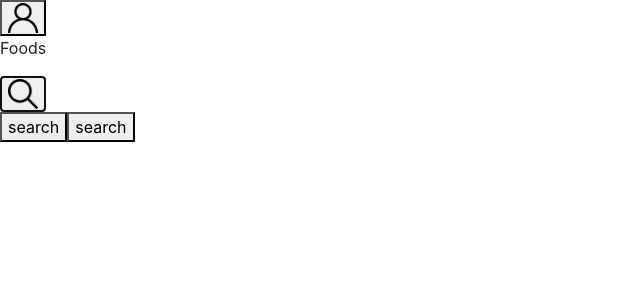
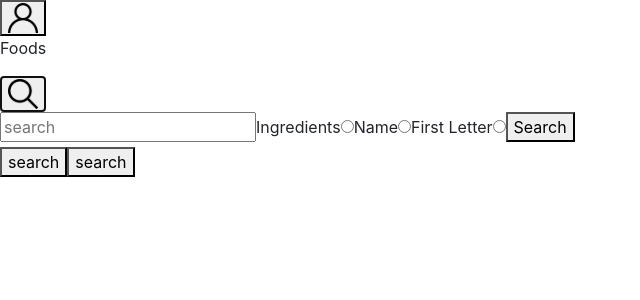
Before and after one commit to andreapmacedo/app-receitas, a React (Create React App) app: page /drinks in a window 1280 px wide. Both pictures are taken after a click on the button 23 px from the left and 94 px from the top of the page. Shown: the top 300 px of the page, without its empty margins (0-640 px from the left). Built offline with nearby package versions, Linux system fonts and the light colour scheme.

Commit message:
Requisito 9 em andamento

```diff
--- a/src/App.js
+++ b/src/App.js
@@ -9,6 +9,7 @@ import {
 import Login from './Pages/Login';
 import Foods from './Pages/Foods';
 import RecipesProvider from './Provider/RecipesProvider';
+import Profile from './Pages/Profile';
 
 function App() {
   return (
@@ -28,7 +29,7 @@ function App() {
           <Route exact component={ Foods } path="/explore/foods/ingredients" />
           <Route exact component={ Foods } path="/explore/drinks/ingredients" />
           <Route exact component={ Foods } path="/explore/foods/nationalities" />
-          <Route exact component={ Foods } path="/profile" />
+          <Route exact component={ Profile } path="/profile" />
           <Route exact component={ Foods } path="/done-recipes" />
           <Route exact component={ Foods } path="/favorite-recipes" />
         </Switch>
--- a/src/Components/Header.jsx
+++ b/src/Components/Header.jsx
@@ -1,28 +1,46 @@
-import React from 'react';
+import React, { useState } from 'react';
+import { useHistory } from 'react-router-dom';
 import imgProfile from '../images/profileIcon.svg';
 import imgSearch from '../images/searchIcon.svg';
-// import RecipesContext from '../Context/RecipesContext';
+import SearchMenu from './SearchMenu';
 
 function Header() {
+  const history = useHistory();
+  const [showInput, setShowInput] = useState(false);
+  // const [showSearch, setShowSearch] = useState(true);
+
+  const handleShowInput = () => setShowInput(!showInput);
+
+  const handleProfile = () => {
+    history.push('/profile');
+  };
+
   return (
     <header className="header">
       <button
         type="button"
         data-testid="profile-top-btn"
+        onClick={ handleProfile }
       >
         <img src={ imgProfile } alt="Profile" />
       </button>
+
       <p
         data-testid="page-title"
       >
         Foods
       </p>
+
       <button
         type="button"
         data-testid="search-top-btn"
+        onClick={ handleShowInput }
       >
         <img src={ imgSearch } alt="Search" />
       </button>
+
+      { showInput && <SearchMenu /> }
+
     </header>);
 }
 
--- /dev/null
+++ b/src/Components/SearchMenu.jsx
@@ -0,0 +1,39 @@
+import React from 'react';
+// import RecipesContext from '../Context/RecipesContext';
+
+export default function SearchMenu() {
+  // const { searchRecipes, setSearchRecipe } = useContext(RecipesContext);
+
+  return (
+    <div>
+      <input data-testid="search-input" type="text" placeholder="search" />
+      <label htmlFor="ingredient">
+        Ingredients
+        <input
+          data-testid="ingredient-search-radio"
+          type="radio"
+          value="ingredient"
+        />
+      </label>
+
+      <label htmlFor="name-ingredient">
+        Name
+        <input
+          data-testid="name-search-radio"
+          type="radio"
+          value="name-ingredient"
+        />
+      </label>
+
+      <label htmlFor="first-letter">
+        First Letter
+        <input
+          data-testid="first-letter-search-radio"
+          type="radio"
+          value="first-letter"
+        />
+      </label>
+      <button data-testid="exec-search-btn" type="button">Search</button>
+    </div>
+  );
+}
--- a/src/Pages/Login.jsx
+++ b/src/Pages/Login.jsx
@@ -16,7 +16,7 @@ export default function Login() {
   };
 
   const validitypassword = (newPassword) => {
-    const min = 6;
+    const min = 7;
     const response = newPassword.length >= min;
     setPassword(newPassword);
     setVerifyPassword(response);
--- a/src/Pages/Profile.jsx
+++ b/src/Pages/Profile.jsx
@@ -5,23 +5,6 @@ function Foods() {
   return (
     <div>
       <Header />
-      {/* <input
-
-      >
-
-      </input> */}
-      <button
-        type="button"
-        data-testid="profile-top-btn"
-      >
-        search
-      </button>
-      <button
-        type="button"
-        data-testid="profile-top-btn"
-      >
-        search
-      </button>
     </div>
   );
 }
```
